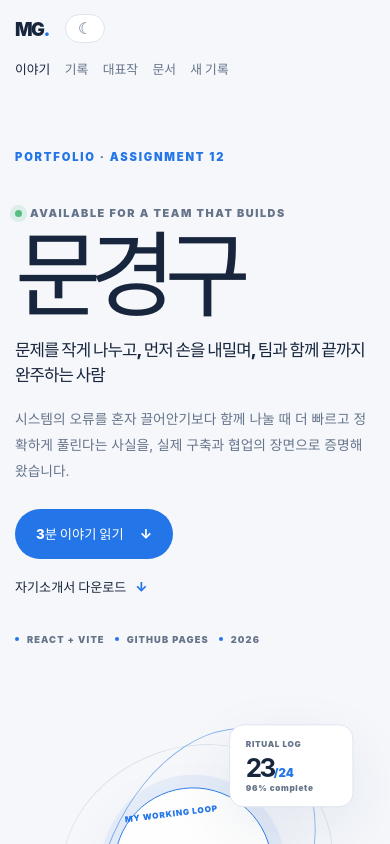
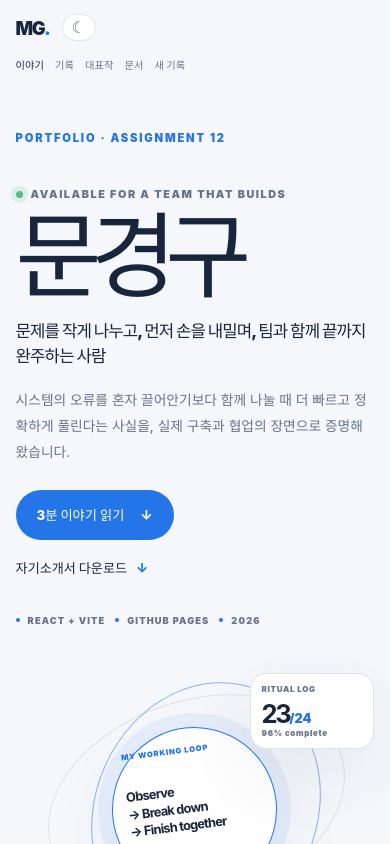
Before and after one commit to gyeonggumun/assignment-12-personal-site, a React (Vite) app: page / in a window 390 px wide. Shown: the top 844 px of the page. Built offline with nearby package versions, Linux system fonts and the light colour scheme.

Commit message:
style(responsive) : 헤더와 히어로 모바일 배치 개선

```diff
--- a/src/styles.css
+++ b/src/styles.css
@@ -230,8 +230,8 @@ a { color: inherit; }
   .main-nav { gap: 0.9rem; overflow-x: auto; margin-left: auto; padding-bottom: 3px; }
   .main-nav a { white-space: nowrap; }
   .theme-toggle span:last-child { display: none; }
-  .hero { grid-template-columns: 1fr; min-height: auto; padding-top: 80px; }
-  .hero-visual { max-width: 540px; width: 100%; margin: 0 auto; }
+  .hero { grid-template-columns: 1fr; min-height: auto; padding-top: clamp(58px, 9vw, 80px); }
+  .hero-visual { max-width: 540px; width: 100%; min-height: clamp(320px, 55vw, 450px); margin: 0 auto; }
   .hero-skills { grid-column: 1; }
   .section-heading, .story-body, .updater-content { grid-template-columns: 1fr; gap: 2rem; }
   .section-heading .section-lead { grid-column: 1; margin-top: 0; }
@@ -244,14 +244,15 @@ a { color: inherit; }
 }
 
 @media (max-width: 620px) {
-  .site-header, .section-shell, .site-footer { width: min(100% - 30px, 1180px); }
-  .site-header { flex-wrap: wrap; }
-  .main-nav { order: 3; width: 100%; margin-left: 0; }
+  .site-header, .section-shell, .site-footer { width: min(100% - var(--content-gutter), 1180px); }
+  .site-header { flex-wrap: wrap; gap: 0.75rem; }
+  .main-nav { order: 3; width: 100%; margin-left: 0; padding-top: 4px; }
+  .main-nav a { font-size: 0.7rem; }
   .hero { padding-top: 55px; padding-bottom: 70px; }
-  .hero h1 { font-size: clamp(4.5rem, 24vw, 7.5rem); }
+  .hero h1 { font-size: clamp(4.2rem, 24vw, 7.5rem); }
   .hero-actions { align-items: flex-start; flex-direction: column; gap: 18px; }
   .hero-meta { margin-top: 38px; }
-  .hero-visual { min-height: 390px; transform: scale(0.9); transform-origin: center; }
+  .hero-visual { min-height: clamp(260px, 78vw, 390px); }
   .hero-skills, .metric-grid, .log-summary-grid, .document-grid { grid-template-columns: 1fr; }
   .skill-summary { border-right: 0; border-bottom: 1px solid var(--line); padding: 18px 0; }
   .skill-summary:last-child { border-bottom: 0; }
@@ -272,6 +273,22 @@ a { color: inherit; }
   .site-footer small { display: none; }
 }
 
+@media (max-width: 420px) {
+  .theme-toggle { padding: 7px 9px; }
+  .main-nav { gap: 0.7rem; }
+  .main-nav a { font-size: 0.64rem; }
+  .hero { padding-top: 42px; }
+  .hero-visual { min-height: clamp(245px, 80vw, 300px); }
+  .hero-core { top: 23%; left: 27%; width: 46%; padding: 17px 15px 15px; }
+  .core-label { font-size: 0.48rem; }
+  .hero-core strong { font-size: clamp(0.7rem, 3.3vw, 0.9rem); }
+  .floating-card { min-width: 0; width: clamp(106px, 32vw, 128px); padding: 10px 11px; }
+  .floating-card span, .floating-card small { font-size: 0.5rem; }
+  .floating-card strong { font-size: clamp(1.3rem, 7vw, 1.6rem); }
+  .floating-card-top { top: 5%; right: 0; }
+  .floating-card-bottom { right: 0; bottom: 4%; }
+}
+
 @media (prefers-reduced-motion: reduce) {
   *, *::before, *::after { scroll-behavior: auto !important; transition-duration: 0.01ms !important; animation-duration: 0.01ms !important; }
 }
```
